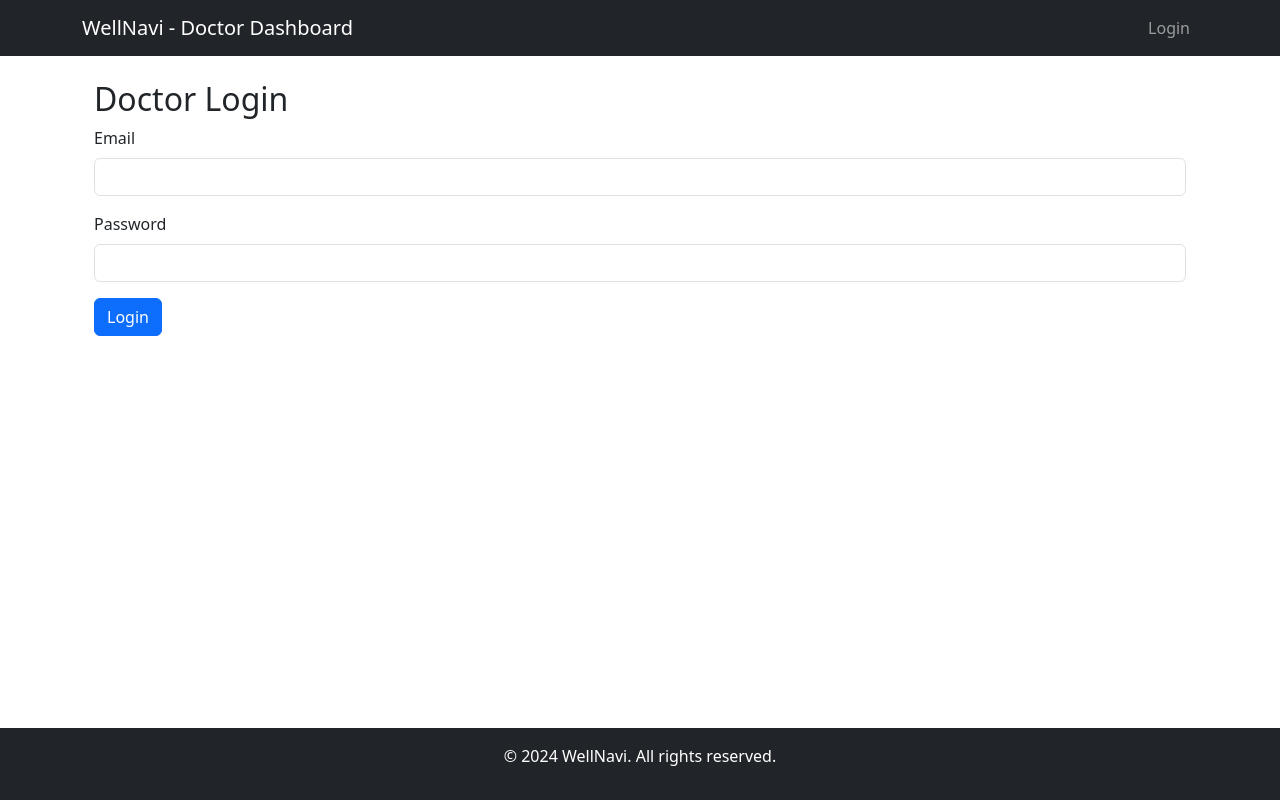
After one commit to HasankaJayasekara/WellNaviGuidingTomorrowHealth, a Flask app: page /doctor_login in a window 1280 px wide. The commit adds this page. Run offline with Flask 3, Linux system fonts and the light colour scheme; parts of the project's set-up code (start-up, migrations or seed data) failed here and were passed over.

Commit message:
update code

```diff
--- a/website/models.py
+++ b/website/models.py
@@ -38,6 +38,7 @@ class Doctor(db.Model):
     name = db.Column(db.String(150), nullable=False)
     specialization = db.Column(db.String(150), nullable=False)
     contact_number = db.Column(db.String(15), nullable=False)
+    password = db.Column(db.String(150))
     email = db.Column(db.String(150), unique=True, nullable=False)
 
     # Doctor availability
--- /dev/null
+++ b/website/templates/doctor_login.html
@@ -0,0 +1,38 @@
+{% extends "doctorbase.html" %} {% block title %}Doctor Login{% endblock %} {%
+block content %}
+<div class="container">
+  <h2>Doctor Login</h2>
+  {% with messages = get_flashed_messages(with_categories=True) %} {% if
+  messages %}
+  <div class="alert alert-warning" role="alert">
+    {% for category, message in messages %}
+    <div class="alert alert-{{ category }}">{{ message }}</div>
+    {% endfor %}
+  </div>
+  {% endif %} {% endwith %}
+
+  <form method="POST">
+    <div class="mb-3">
+      <label for="email" class="form-label">Email</label>
+      <input
+        type="email"
+        class="form-control"
+        id="email"
+        name="email"
+        required
+      />
+    </div>
+    <div class="mb-3">
+      <label for="password" class="form-label">Password</label>
+      <input
+        type="password"
+        class="form-control"
+        id="password"
+        name="password"
+        required
+      />
+    </div>
+    <button type="submit" class="btn btn-primary">Login</button>
+  </form>
+</div>
+{% endblock %}
--- /dev/null
+++ b/website/templates/doctorbase.html
@@ -0,0 +1,59 @@
+<!DOCTYPE html>
+<html lang="en">
+  <head>
+    <meta charset="UTF-8" />
+    <meta name="viewport" content="width=device-width, initial-scale=1.0" />
+    <link
+      rel="stylesheet"
+      href="https://cdn.jsdelivr.net/npm/bootstrap@5.3.0/dist/css/bootstrap.min.css"
+    />
+    <title>{% block title %}Doctor Dashboard{% endblock %}</title>
+  </head>
+  <body class="d-flex flex-column min-vh-100">
+    <nav class="navbar navbar-expand-lg navbar-dark bg-dark">
+      <div class="container">
+        <a class="navbar-brand" href="/doctor">WellNavi - Doctor Dashboard</a>
+        <button
+          class="navbar-toggler"
+          type="button"
+          data-bs-toggle="collapse"
+          data-bs-target="#navbarNav"
+        >
+          <span class="navbar-toggler-icon"></span>
+        </button>
+        <div
+          class="collapse navbar-collapse justify-content-end"
+          id="navbarNav"
+        >
+          <ul class="navbar-nav">
+            {% if doctor.is_authenticated %}
+            <li class="nav-item">
+              <a class="nav-link" href="/manage_appointments"
+                >Manage Appointments</a
+              >
+            </li>
+            <li class="nav-item"></li>
+            <li class="nav-item">
+              <a class="nav-link" href="/doctor_logout">Logout</a>
+            </li>
+            {% else %}
+            <li class="nav-item">
+              <a class="nav-link" href="/doctor_login">Login</a>
+            </li>
+            {% endif %}
+          </ul>
+        </div>
+      </div>
+    </nav>
+
+    <div class="container mt-4">{% block content %}{% endblock %}</div>
+
+    <footer class="bg-dark text-white mt-auto py-3">
+      <div class="container text-center">
+        <p>&copy; 2024 WellNavi. All rights reserved.</p>
+      </div>
+    </footer>
+
+    <script src="https://cdn.jsdelivr.net/npm/bootstrap@5.3.0/dist/js/bootstrap.bundle.min.js"></script>
+  </body>
+</html>
--- a/website/views.py
+++ b/website/views.py
@@ -1,3 +1,5 @@
+import os
+from werkzeug.security import generate_password_hash
 from flask import Blueprint, render_template, request, flash, redirect, url_for, jsonify
 from flask_login import login_required, current_user
 from .models import Appointment, Doctor, User, Note
@@ -5,7 +7,7 @@ from . import db
 import json
 import pickle
 from datetime import datetime
-
+from werkzeug.security import check_password_hash
 views = Blueprint('views', __name__)
 
 # Load the machine learning model for heart disease prediction
@@ -122,34 +124,36 @@ def delete_user(user_id):
 
 
 # Manage Doctors
+
 @views.route('/manage_doctors', methods=['GET', 'POST'])
+@login_required
 def manage_doctors():
     if request.method == 'POST':
         name = request.form.get('name')
         specialization = request.form.get('specialization')
         contact_number = request.form.get('contact_number')
         email = request.form.get('email')
+        password = request.form.get('password', os.urandom(16).hex())  # Generate random password if not provided
 
         # Convert the form string values to Python time objects
         available_from_str = request.form.get('available_from')
         available_to_str = request.form.get('available_to')
 
-        # Convert string to time object
         available_from = datetime.strptime(available_from_str, '%H:%M').time()
         available_to = datetime.strptime(available_to_str, '%H:%M').time()
 
-
-        # Ensure all required fields are provided
         if not all([name, specialization, contact_number, email, available_from, available_to]):
             flash('All fields are required', category='error')
         else:
+            hashed_password = generate_password_hash(password, method='pbkdf2:sha256')  # Hash the password
             new_doctor = Doctor(
                 name=name,
                 specialization=specialization,
                 contact_number=contact_number,
                 email=email,
-                available_from=available_from,  # New line
-                available_to=available_to  # New line
+                password=hashed_password,  # Store the hashed password
+                available_from=available_from,
+                available_to=available_to
             )
             db.session.add(new_doctor)
             db.session.commit()
@@ -172,6 +176,11 @@ def edit_doctor(doctor_id):
         # Get available_from and available_to from the form and convert to time object
         available_from_str = request.form.get('available_from')
         available_to_str = request.form.get('available_to')
+
+         # Check if a new password is provided
+        new_password = request.form.get('password')
+        if new_password:  # If a new password is entered, hash it
+            doctor.password = generate_password_hash(new_password, method='pbkdf2:sha256')
 
         try:
             # Use only hours and minutes (ignore any seconds that may be passed)
@@ -257,3 +266,28 @@ def delete_feedback(note_id):
     db.session.commit()
     flash('Feedback deleted successfully', category='success')
     return redirect(url_for('views.manage_feedback'))
+
+
+@views.route('/doctor_login', methods=['GET', 'POST'])
+def doctor_login():
+    if request.method == 'POST':
+        email = request.form.get('email')
+        password = request.form.get('password')
+
+        doctor = Doctor.query.filter_by(email=email).first()
+        if doctor and check_password_hash(doctor.password, password):  # Verify hashed password
+            flash('Login successful', category='success')
+            # Logic to log in the doctor and redirect to the dashboard
+            return redirect(url_for('views.manage_appointments'))
+        else:
+            flash('Invalid credentials', category='error')
+
+    return render_template('doctor_login.html', doctor=current_user)
+
+
+@views.route('/manage_appointments', methods=['GET', 'POST'])
+@login_required
+def manage_appointments():
+    doctor = current_user  # Assuming doctor login handled similarly to User login
+    appointments = Appointment.query.filter_by(doctor_id=doctor.id).all()
+    return render_template('manage_appointments.html', appointments=appointments,doctor=doctor)
```
Also changed, not shown: website/templates/edit_doctor.html (+13 -0 lines), website/templates/manage_appointments.html (added, +41 -0 lines), website/templates/manage_doctors.html (+12 -0 lines), instance/database.db.
